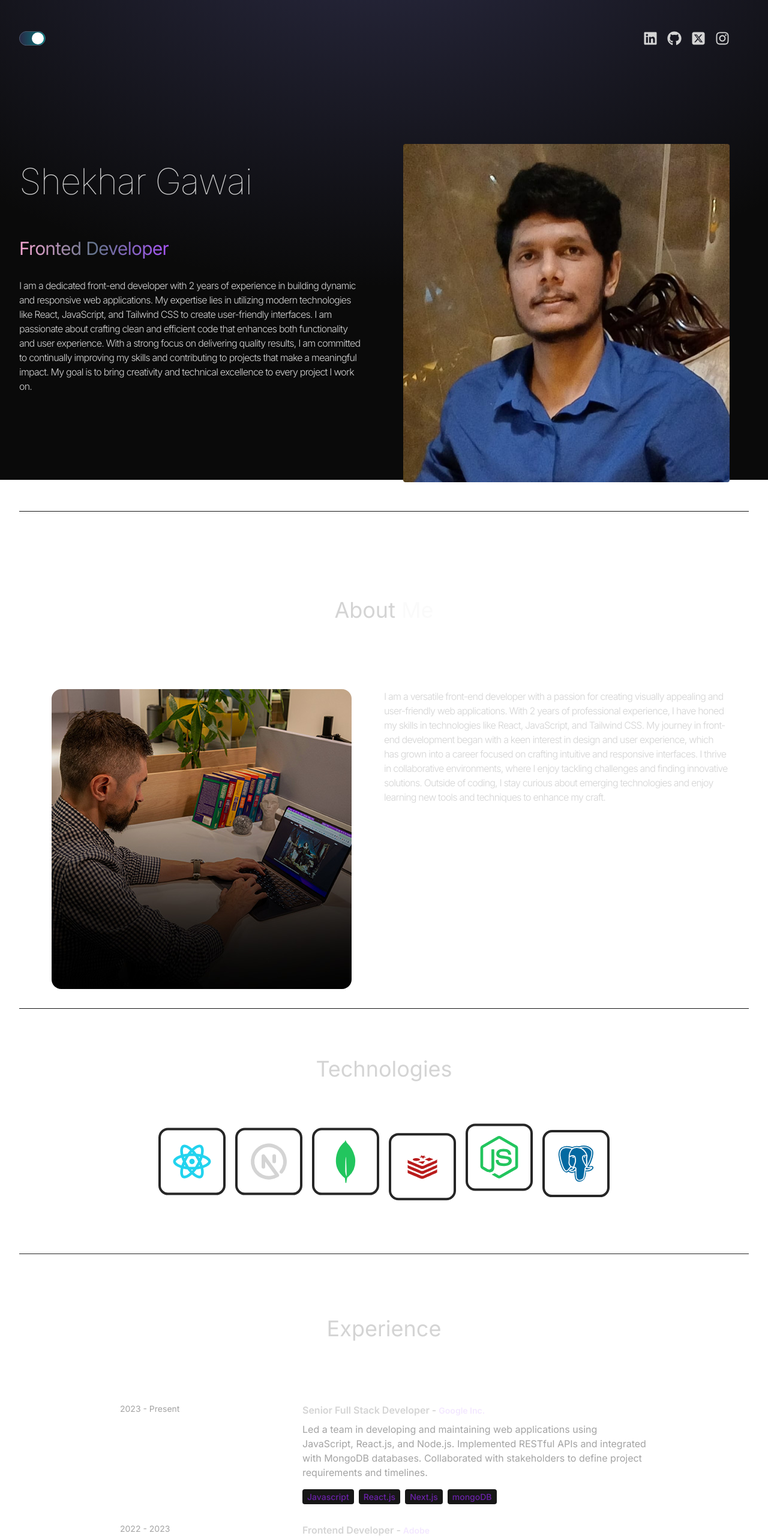
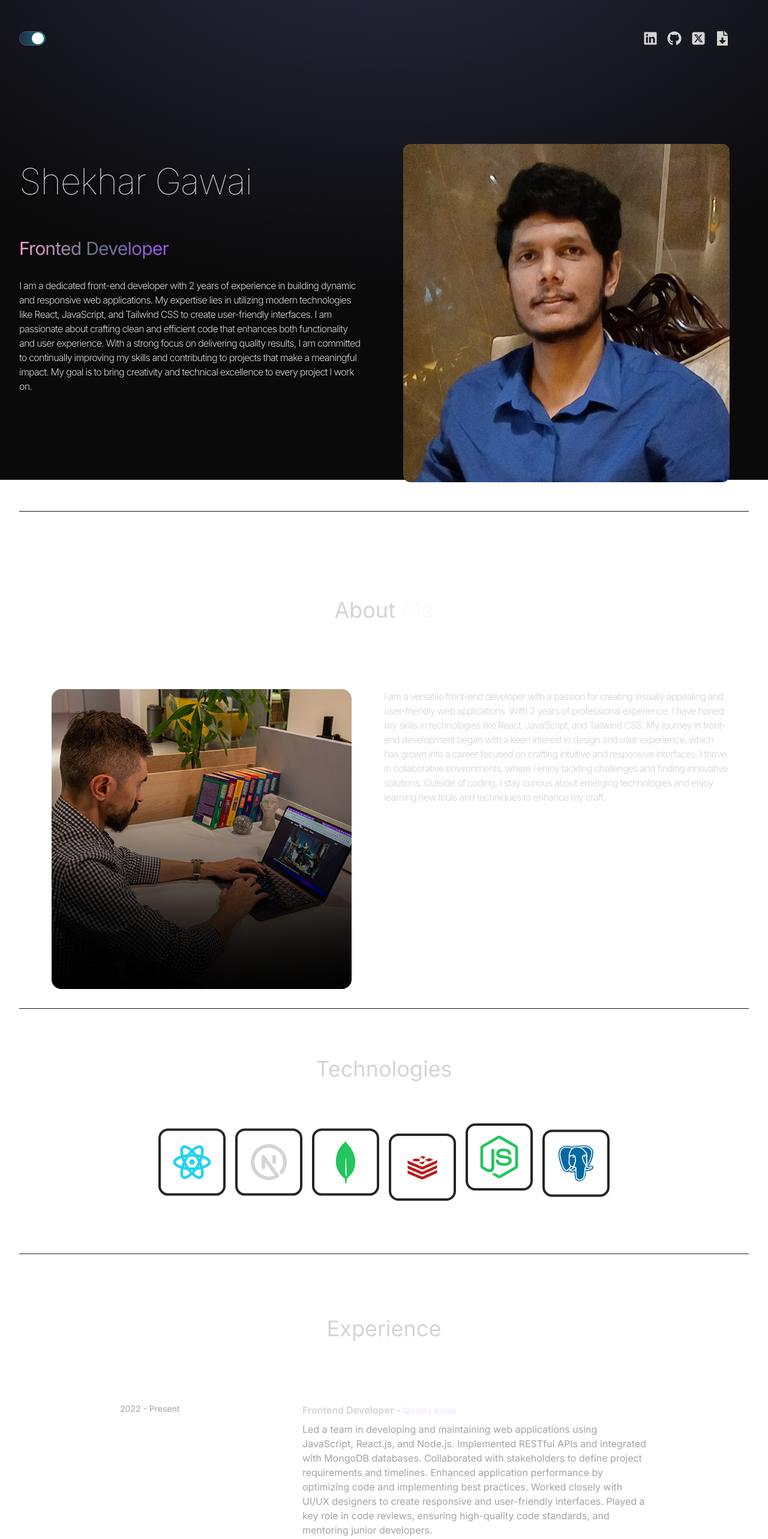
Before and after one commit to shekhar8689/react-portfolio-main, a React (Vite) app: page / in a window 1280 px wide. Shown: the top 2566 px of the page at 60% size. Built offline with nearby package versions, Linux system fonts and the light colour scheme.

Commit message:
new update

```diff
--- a/package.json
+++ b/package.json
@@ -13,7 +13,8 @@
     "framer-motion": "^11.3.24",
     "react": "^18.3.1",
     "react-dom": "^18.3.1",
-    "react-icons": "^5.2.1"
+    "react-icons": "^5.2.1",
+    "react-router-dom": "^6.26.0"
   },
   "devDependencies": {
     "@eslint/js": "^9.8.0",
--- a/src/App.jsx
+++ b/src/App.jsx
@@ -7,6 +7,7 @@ import Project from "./components/Projects";
 import Technologies from "./components/Technologies";
 import { ThemeProvider } from './constants/theme'
 import { useState, useEffect } from "react";
+import { BrowserRouter } from 'react-router-dom';
 
 const App = () => {
 
@@ -26,6 +27,7 @@ const App = () => {
   }, [themeMode])
 
   return (
+    <BrowserRouter>
       <ThemeProvider value={{ themeMode, darkTheme, lightTheme }}>
         <div className="overflow-x-hidden text-neutral-950  dark:text-neutral-300 antialiased selection:bg-cyan-300 selection:text-cyan-900 ">
           <div className="fixed top-0 -z-10 h-full w-full">
@@ -44,6 +46,7 @@ const App = () => {
           </div>
         </div>
       </ThemeProvider>
+    </BrowserRouter>
   );
 };
 
--- a/src/components/Hero.jsx
+++ b/src/components/Hero.jsx
@@ -43,7 +43,7 @@ const Hero = () => {
           </div>
         </div>
         <div className="w-full lg:w-1/2 lg:p-8">
-          <div className="flex justify-center rounded overflow-hidden">
+          <div className="flex justify-center rounded-xl overflow-hidden">
             <motion.img
             initial={{x:100, opacity:0}}
             animate={{x:0, opacity:1}}
--- a/src/components/Navbar.jsx
+++ b/src/components/Navbar.jsx
@@ -2,7 +2,8 @@ import Themebtn from './ThemeBtn'
 import { FaLinkedin } from 'react-icons/fa'
 import { FaGithub } from 'react-icons/fa'
 import { FaSquareXTwitter } from 'react-icons/fa6'
-import { FaInstagram } from 'react-icons/fa'
+import { FaFileDownload  } from 'react-icons/fa'
+import { Link } from 'react-router-dom'
 
 const Navbar = () => {
   return (
@@ -10,11 +11,15 @@ const Navbar = () => {
         <div className="flex flex-shrink-0 items-center">
         <Themebtn />
         </div>
-        <div className='m-8 flex items-center justify-center gap-4 text-2xl'>
-          <FaLinkedin/>
-          <FaGithub/>
-          <FaSquareXTwitter/>
-          <FaInstagram/>
+        <div className='lg:m-8 flex items-center justify-center gap-4 text-2xl'>
+         <Link to="https://www.linkedin.com/in/shekhar-gawai-00a782248?utm_source=share&utm_campaign=share_via&utm_content=profile&utm_medium=android_app">
+         <FaLinkedin/></Link>
+         <Link to="https://github.com/shekhar8689"><FaGithub/></Link>
+         <Link to="https://x.com/shekhargaw50951?t=Lpjca4v7lLBqI8M-TNt8tA&s=08"><FaSquareXTwitter/></Link>
+         <a href="/CV_Shekhargawai.pdf" download="CV_Shekhargawai.pdf">
+         <FaFileDownload />
+         </a>
+
         </div>
     </nav>
   )
--- a/src/components/Projects.jsx
+++ b/src/components/Projects.jsx
@@ -1,5 +1,6 @@
 import { PROJECTS } from "../constants";
 import { motion } from "framer-motion";
+import { Link } from "react-router-dom";
 
 const Projects = () => {
   return (
@@ -37,6 +38,7 @@ const Projects = () => {
             >
               <h6 className="mb-2 font-semibold">{project.title}</h6>
               <p className="mb-4 text-neutral-400">{project.description}</p>
+              <p className="mb-2 "><Link to={project.link} className="mb-2 text-purple-600">{project.link}</Link></p>
               {project.technologies.map((tech, index) => (
                 <span
                   className="mr-2  rounded bg-neutral-900 text-purple-800 px-2 py-1 text-sm font-medium"
--- a/src/constants/index.js
+++ b/src/constants/index.js
@@ -9,32 +9,18 @@ export const ABOUT_TEXT = `I am a versatile front-end developer with a passion f
 
 export const EXPERIENCES = [
   {
-    year: "2023 - Present",
-    role: "Senior Full Stack Developer",
-    company: "Google Inc.",
-    description: `Led a team in developing and maintaining web applications using JavaScript, React.js, and Node.js. Implemented RESTful APIs and integrated with MongoDB databases. Collaborated with stakeholders to define project requirements and timelines.`,
-    technologies: ["Javascript", "React.js", "Next.js", "mongoDB"],
+    year: "2022 - Present",
+    role: "Frontend Developer",
+    company: "Quality Kiosk",
+    description: `Led a team in developing and maintaining web applications using JavaScript, React.js, and Node.js. Implemented RESTful APIs and integrated with MongoDB databases. Collaborated with stakeholders to define project requirements and timelines. Enhanced application performance by optimizing code and implementing best practices. Worked closely with UI/UX designers to create responsive and user-friendly interfaces. Played a key role in code reviews, ensuring high-quality code standards, and mentoring junior developers.`,
+    technologies: ["Javascript", "React.js", "Tailwind CSS", "MongoDB"],
   },
   {
-    year: "2022 - 2023",
+    year: "2024 - 2024",
     role: "Frontend Developer",
-    company: "Adobe",
-    description: `Designed and developed user interfaces for web applications using Next.js and React. Worked closely with backend developers to integrate frontend components with Node.js APIs. Implemented responsive designs and optimized frontend performance.`,
-    technologies: ["HTML", "CSS", "Vue.js", "mySQL"],
-  },
-  {
-    year: "2021 - 2022",
-    role: "Full Stack Developer",
-    company: "Facebook",
-    description: `Developed and maintained web applications using JavaScript, React.js, and Node.js. Designed and implemented RESTful APIs for data communication. Collaborated with cross-functional teams to deliver high-quality software products on schedule.`,
-    technologies: ["Python", "Svelte", "Three.js", "Postgres"],
-  },
-  {
-    year: "2020 - 2021",
-    role: "Software Engineer",
-    company: "Paypal",
-    description: `Contributed to the development of web applications using JavaScript, React.js, and Node.js. Managed databases and implemented data storage solutions using MongoDB. Worked closely with product managers to prioritize features and enhancements.`,
-    technologies: ["Ruby", "Rails", "PHP", "Sqlite"],
+    company: "Freelancing",
+    description: `Completed a 3-month freelancing project focused on developing an e-commerce website using React, JavaScript, and Tailwind CSS. Worked on the frontend, implementing dynamic user interfaces, and ensured responsiveness and cross-browser compatibility.`,
+    technologies: ["React.js", "JavaScript", "Tailwind CSS"],
   },
 ];
 
@@ -44,6 +30,7 @@ export const PROJECTS = [
     image: project1,
     description:
       "A fully functional e-commerce website with features like product listing, shopping cart, and user authentication.",
+    link:"https://fitpeo-opal.vercel.app",
     technologies: ["HTML", "CSS", "React", "Node.js", "MongoDB"],
   },
   {
```
Also changed, not shown: 2 other files (tests, documents, lock files or other folders). Lines whose indentation alone changed are shown as unchanged.
